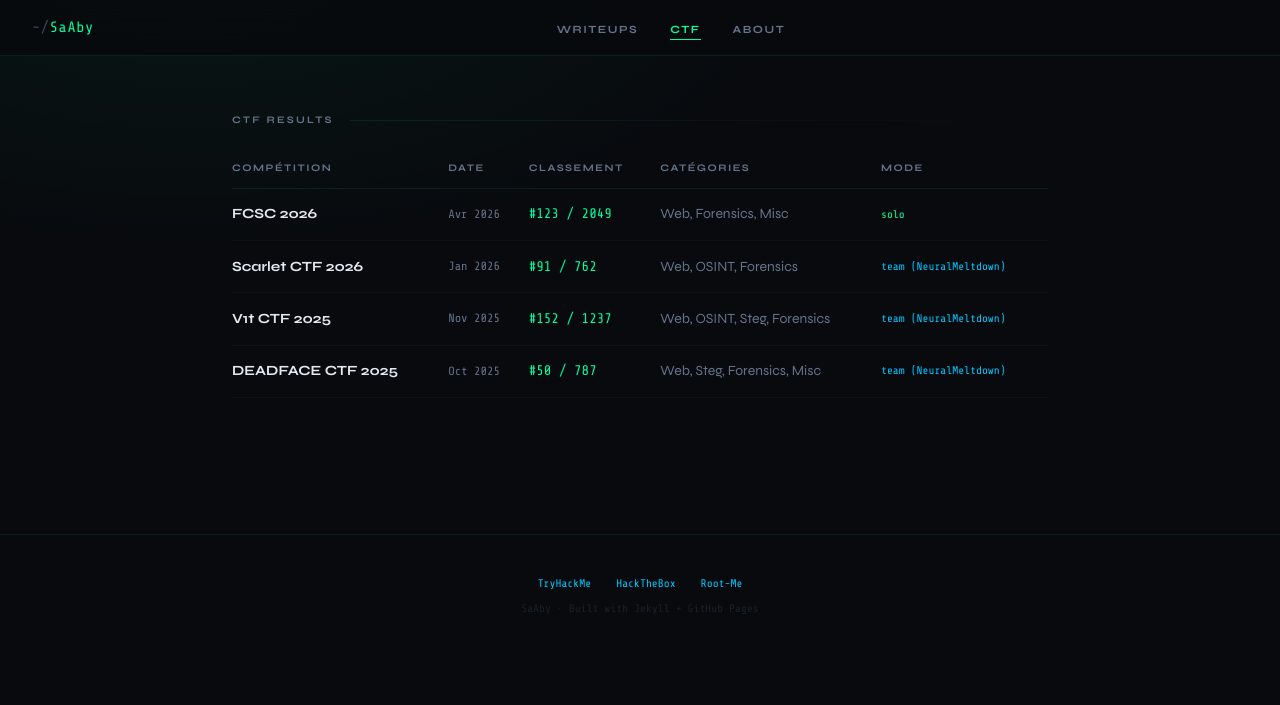
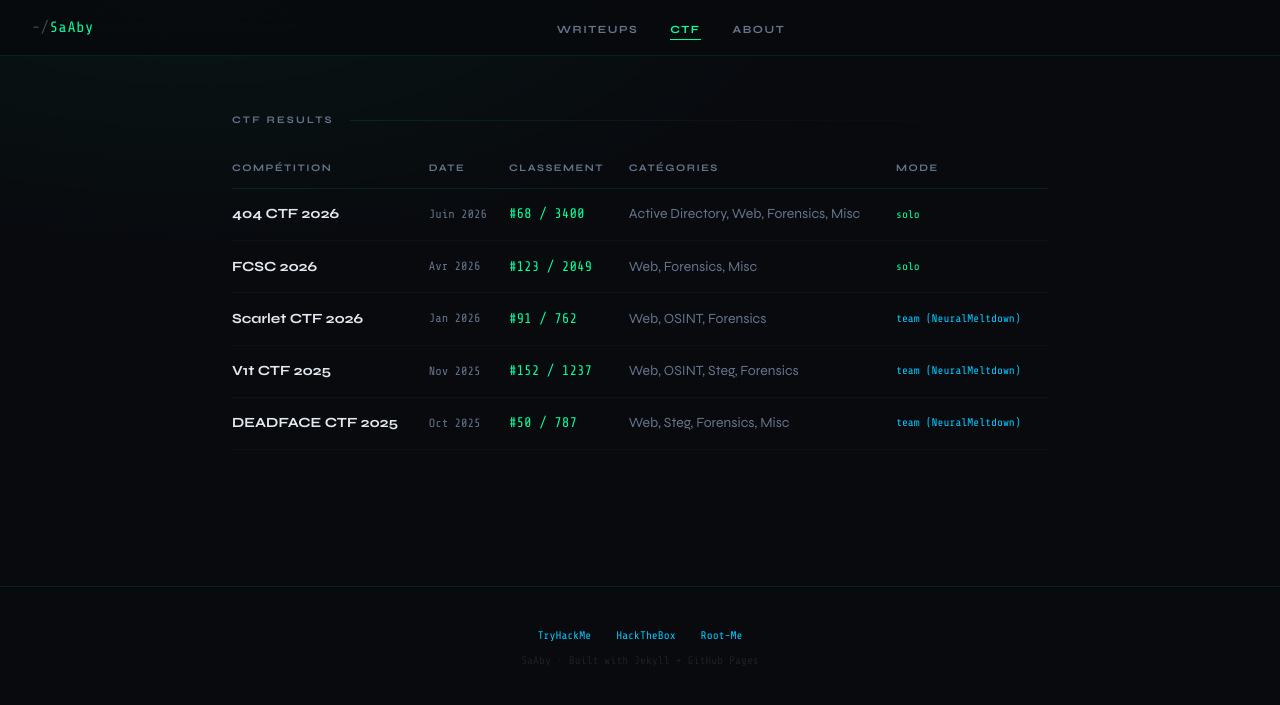
Before and after one commit to SaAbyy/SaAbyy.github.io, a Jekyll site: the page built from ctf.html, in a window 1280 px wide. Shown: the top 705 px of the page. Built offline with Jekyll 4.4.1, drawn with Linux system fonts in a browser that asks for light colours.

Commit message:
Add 404 CTF 2026 details to ctf.html

```diff
--- a/ctf.html
+++ b/ctf.html
@@ -19,6 +19,13 @@ permalink: /ctf/
         </tr>
       </thead>
       <tbody>
+        <tr>
+          <td>404 CTF 2026</td>
+          <td style="font-family:'Share Tech Mono',monospace;font-size:12px;">Juin 2026</td>
+          <td class="ctf-rank">#68 / 3400</td>
+          <td>Active Directory, Web, Forensics, Misc</td>
+          <td style="font-family:'Share Tech Mono',monospace;font-size:11px;color:var(--accent);">solo</td>
+        </tr>
         <tr>
           <td>FCSC 2026</td>
           <td style="font-family:'Share Tech Mono',monospace;font-size:12px;">Avr 2026</td>
```
